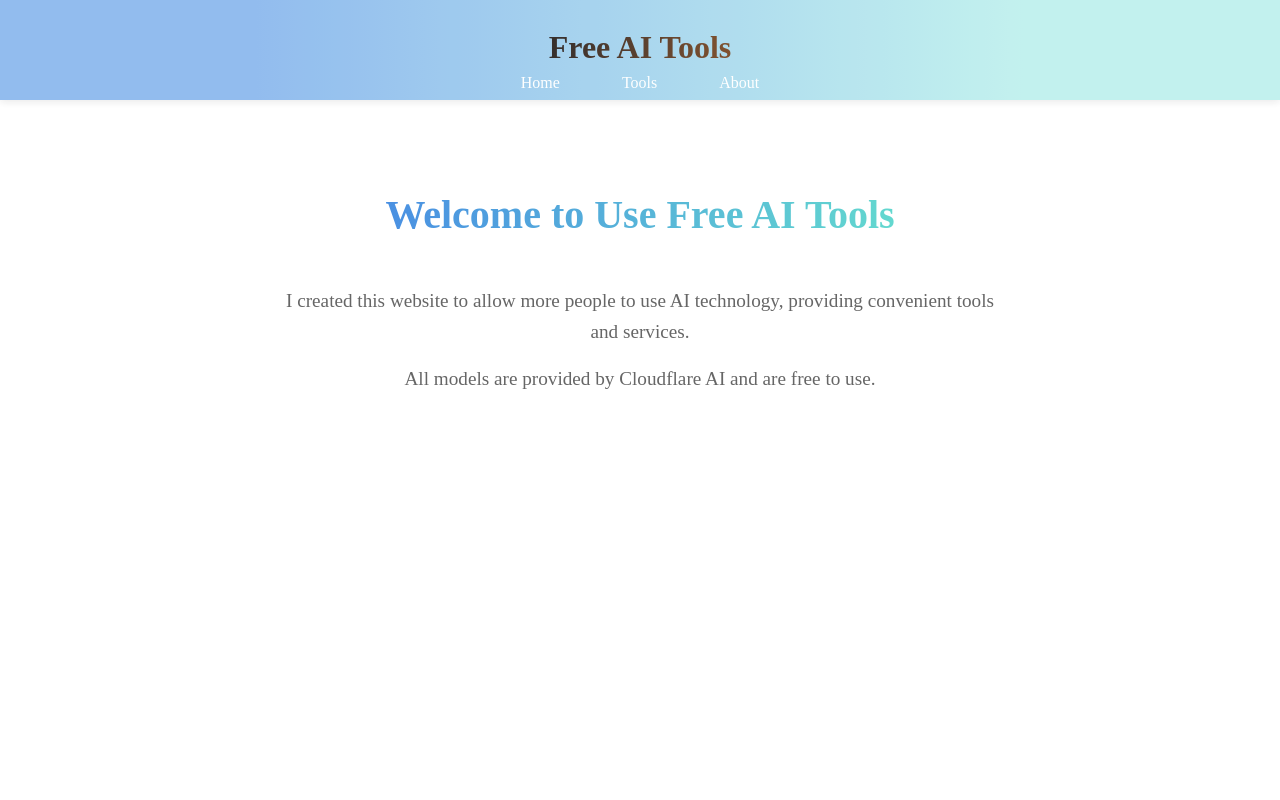
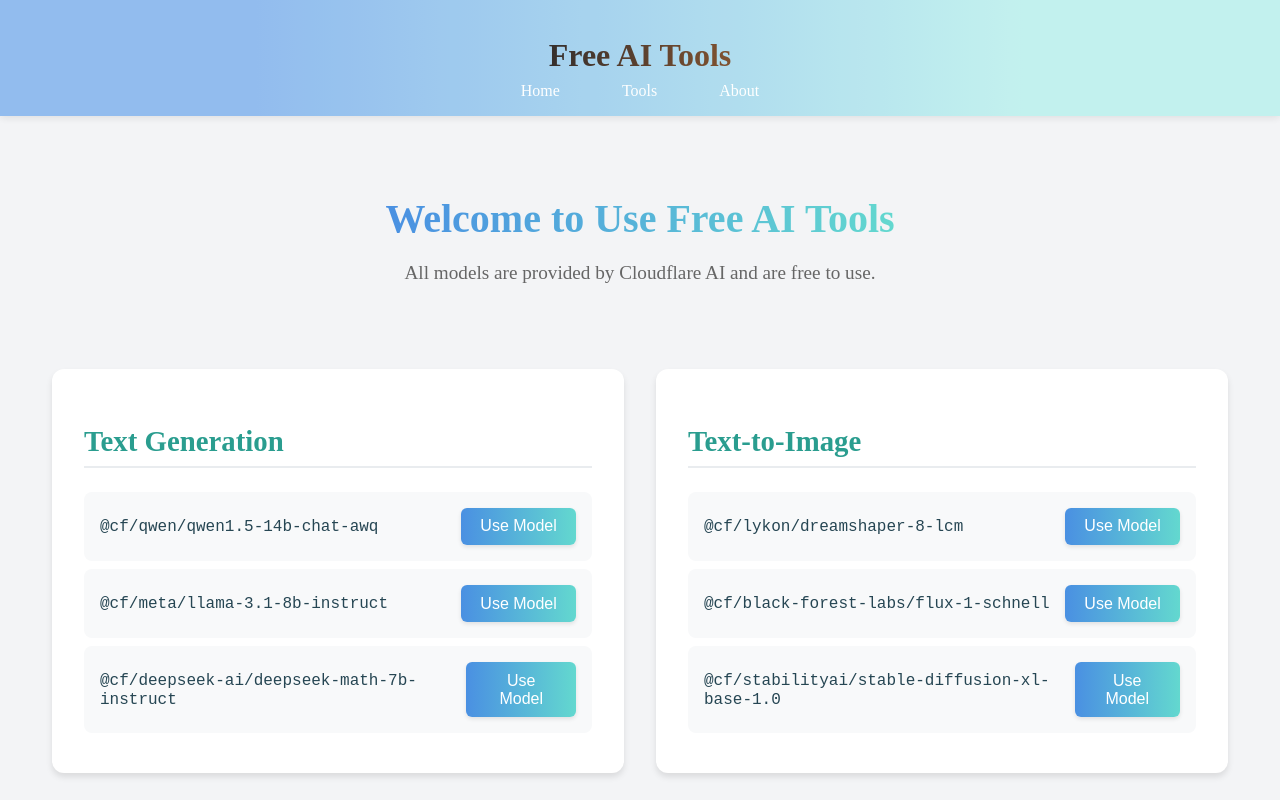
Before and after one commit to lixwen/next-freeaitools, a Next.js app: page / in a window 1280 px wide. Shown: the top 800 px of the page. Built offline with nearby package versions, Linux system fonts and the light colour scheme.

Commit message:
update homepage content

```diff
--- a/src/app/components/ChatModal.js
+++ b/src/app/components/ChatModal.js
@@ -130,15 +130,7 @@
   }
 `;
 
-const InputContainer = styled.div`
-  display: flex;
-  gap: 1rem;
-  margin-top: 1rem;
-  padding: 1rem;
-  background: #f8f9fa;
-  border-radius: 8px;
-`;
-
+// 1. 首先定义基础的样式组件
 const InputBox = styled.input`
   flex: 1;
   padding: 0.8rem 1.2rem;
@@ -152,8 +144,33 @@
     border-color: #4a90e2;
     box-shadow: 0 0 0 2px rgba(74, 144, 226, 0.1);
   }
+
+  &:disabled {
+    background: #f5f5f5;
+    cursor: not-allowed;
+  }
 `;
 
+// 2. 然后定义依赖于 InputBox 的容器样式
+const InputContainer = styled.div`
+  display: flex;
+  gap: 1rem;
+  margin-top: 1rem;
+  padding: 1rem;
+  background: #f8f9fa;
+  border-radius: 8px;
+
+  .button-group {
+    display: flex;
+    gap: 0.5rem;
+  }
+
+  ${InputBox} {
+    flex: 1;
+  }
+`;
+
+// 3. 定义按钮样式
 const SendButton = styled.button`
   padding: 0.8rem 1.5rem;
   background: linear-gradient(90deg, #4a90e2 0%, #63d8cf 100%);
@@ -174,11 +191,65 @@
     transform: translateY(0);
     box-shadow: 0 2px 4px rgba(0, 0, 0, 0.1);
   }
+
+  &:disabled {
+    background: #cccccc;
+    cursor: not-allowed;
+    transform: none;
+    box-shadow: none;
+  }
+`;
+
+const ClearButton = styled(SendButton)`
+  background: #ff6b6b;
+  margin-right: 10px;
+
+  &:hover {
+    background: #ff5252;
+  }
+
+  &:disabled {
+    background: #ffb3b3;
+  }
+`;
+
+// 添加 loading 状态的样式组件
+const LoadingDots = styled.div`
+  display: inline-block;
+  text-align: left;
+  padding: 0.8rem 1.2rem;
+  border-radius: 12px;
+  background: #ffffff;
+  border: 1px solid #e0e0e0;
+  box-shadow: 0 2px 4px rgba(0, 0, 0, 0.1);
+
+  .dots {
+    display: inline-flex;
+    align-items: center;
+  }
+
+  .dot {
+    width: 8px;
+    height: 8px;
+    margin: 0 4px;
+    background: #4a90e2;
+    border-radius: 50%;
+    animation: bounce 1.4s infinite ease-in-out;
+  }
+
+  .dot:nth-child(1) { animation-delay: -0.32s; }
+  .dot:nth-child(2) { animation-delay: -0.16s; }
+
+  @keyframes bounce {
+    0%, 80%, 100% { transform: scale(0); }
+    40% { transform: scale(1); }
+  }
 `;
 
 const ChatModal = ({ isOpen, onClose, modelName }) => {
   const [messages, setMessages] = useState([]);
   const [input, setInput] = useState("");
+  const [isLoading, setIsLoading] = useState(false); // 添加 loading 状态
 
   const handleClose = () => {
     setMessages([]);
@@ -187,10 +258,11 @@
   };
 
   const handleSend = async () => {
-    if (!input.trim()) return;
+    if (!input.trim() || isLoading) return;
 
     const prompt = input;
     const modelType = getModelType(modelName);
+    setIsLoading(true); // 开始加载
 
     const userMessage = {
       sender: "user",
@@ -250,6 +322,8 @@
         type: "text",
         content: "Sorry, an error occurred. Please try again.",
       }]);
+    } finally {
+      setIsLoading(false); // 结束加载
     }
   };
 
@@ -277,6 +351,33 @@
     }
   };
 
+  // 添加加载动画组件
+  const LoadingIndicator = () => (
+    <Message $sender="assistant">
+      <LoadingDots>
+        <div className="dots">
+          <div className="dot"></div>
+          <div className="dot"></div>
+          <div className="dot"></div>
+        </div>
+      </LoadingDots>
+    </Message>
+  );
+
+  // 处理按键事件
+  const handleKeyPress = (e) => {
+    if (e.key === 'Enter' && !e.shiftKey) {  // 允许 Shift+Enter 换行
+      e.preventDefault();  // 阻止默认的换行行为
+      handleSend();
+    }
+  };
+
+  // 添加清除历史记录的函数
+  const handleClearHistory = () => {
+    setMessages([]);
+    setInput("");
+  };
+
   if (!isOpen) return null;
 
   return (
@@ -292,15 +393,31 @@
               {renderMessageContent(msg)}
             </Message>
           ))}
+          {isLoading && <LoadingIndicator />}
         </ChatBox>
         <InputContainer>
           <InputBox
             type="text"
             value={input}
             onChange={(e) => setInput(e.target.value)}
+            onKeyPress={handleKeyPress}
             placeholder="Input your question..."
+            disabled={isLoading}
           />
-          <SendButton onClick={handleSend}>Send</SendButton>
+          <div className="button-group">
+            <ClearButton
+              onClick={handleClearHistory}
+              disabled={isLoading || messages.length === 0} // 当没有历史记录时禁用
+            >
+              Clear
+            </ClearButton>
+            <SendButton
+              onClick={handleSend}
+              disabled={isLoading || !input.trim()} // 当输入为空时禁用
+            >
+              Send
+            </SendButton>
+          </div>
         </InputContainer>
       </ModalContent>
     </ModalBackground>
--- a/src/app/components/Header.module.css
+++ b/src/app/components/Header.module.css
@@ -3,7 +3,7 @@
   display: flex;
   flex-direction: column;
   align-items: center;
-  padding: 0.5rem;
+  padding: 1rem;
   background: linear-gradient(90deg, #86b5ec 20%, #bcf0ec 80%);
   box-shadow: 0 2px 8px rgba(0, 0, 0, 0.1);
   position: sticky;
--- a/src/app/components/Tools.module.css
+++ b/src/app/components/Tools.module.css
@@ -1,16 +1,40 @@
 /* Tools.module.css */
 .container {
+  padding: 2rem;
   max-width: 1200px;
   margin: 0 auto;
-  padding: 2rem;
-  min-height: calc(100vh - 200px); /* 减去 header 和 footer 的高度 */
 }
 
-.container h1 {
+.header {
   text-align: center;
-  color: #f4a261;
+  margin-bottom: 3rem;
+}
+
+.title {
   font-size: 2.5rem;
   margin-bottom: 1rem;
+}
+
+.gradient {
+  background: linear-gradient(90deg, #4a90e2 0%, #63d8cf 100%);
+  -webkit-background-clip: text;
+  background-clip: text;
+  -webkit-text-fill-color: transparent;
+}
+
+.subtitle {
+  font-size: 1.2rem;
+  color: #666;
+  max-width: 800px;
+  margin: 0 auto;
+  line-height: 1.6;
+}
+
+.toolsGrid {
+  display: grid;
+  grid-template-columns: repeat(auto-fit, minmax(300px, 1fr));
+  gap: 2rem;
+  margin-top: 2rem;
 }
 
 .modelContainer {
--- a/src/app/globals.css
+++ b/src/app/globals.css
@@ -1,6 +1,12 @@
 html, body {
   height: 100%;
   margin: 0;
+}
+
+main {
+  padding: 20px;
+  /* 添加一个背景颜色 gray-100*/
+  background-color: #f3f4f6;
 }
 
 #root, .app {
--- a/src/app/page.js
+++ b/src/app/page.js
@@ -1,21 +1,50 @@
-import styles from './components/Layout.module.css';
+'use client'
+
+import React, { useState } from 'react';
+import ChatModal from "./components/ChatModal";
+import styles from './components/Tools.module.css';
+import { models } from './data/modelsData';
 
 const Home = () => {
+  const [isModalOpen, setModalOpen] = useState(false);
+  const [selectedModel, setSelectedModel] = useState('');
+
+  const openModal = (modelName) => {
+    setSelectedModel(modelName);
+    setModalOpen(true);
+  };
+
+  const closeModal = () => setModalOpen(false);
+
   return (
     <div className={styles.container}>
-      <main className={styles.main}>
+      <div className={styles.header}>
         <h1 className={styles.title}>
-          <span className={styles.gradient}>Welcome to Use Free AI Tools</span>
+           <span className={styles.gradient}>Welcome to Use Free AI Tools</span>
         </h1>
-        <div className={styles.description}>
-          <p className={styles.text}>
-            I created this website to allow more people to use AI technology, providing convenient tools and services.
-          </p>
-          <p className={styles.text}>
-            All models are provided by Cloudflare AI and are free to use.
-          </p>
-        </div>
-      </main>
+        <p className={styles.subtitle}>
+          All models are provided by Cloudflare AI and are free to use.
+        </p>
+      </div>
+
+      <div className={styles.toolsGrid}>
+        {models.map((category) => (
+          <div className={styles.modelContainer} key={category.title}>
+            <h2>{category.title}</h2>
+            {category.models.map((model) => (
+              <div className={styles.modelCard} key={model}>
+                <div className={styles.modelInfo}>
+                  <span>{model}</span>
+                  {/* <div className={styles.tooltip}>{model}</div> */}
+                </div>
+                <button onClick={() => openModal(model)}>Use Model</button>
+              </div>
+            ))}
+          </div>
+        ))}
+      </div>
+
+      <ChatModal isOpen={isModalOpen} onClose={closeModal} modelName={selectedModel} />
     </div>
   );
 };
```
